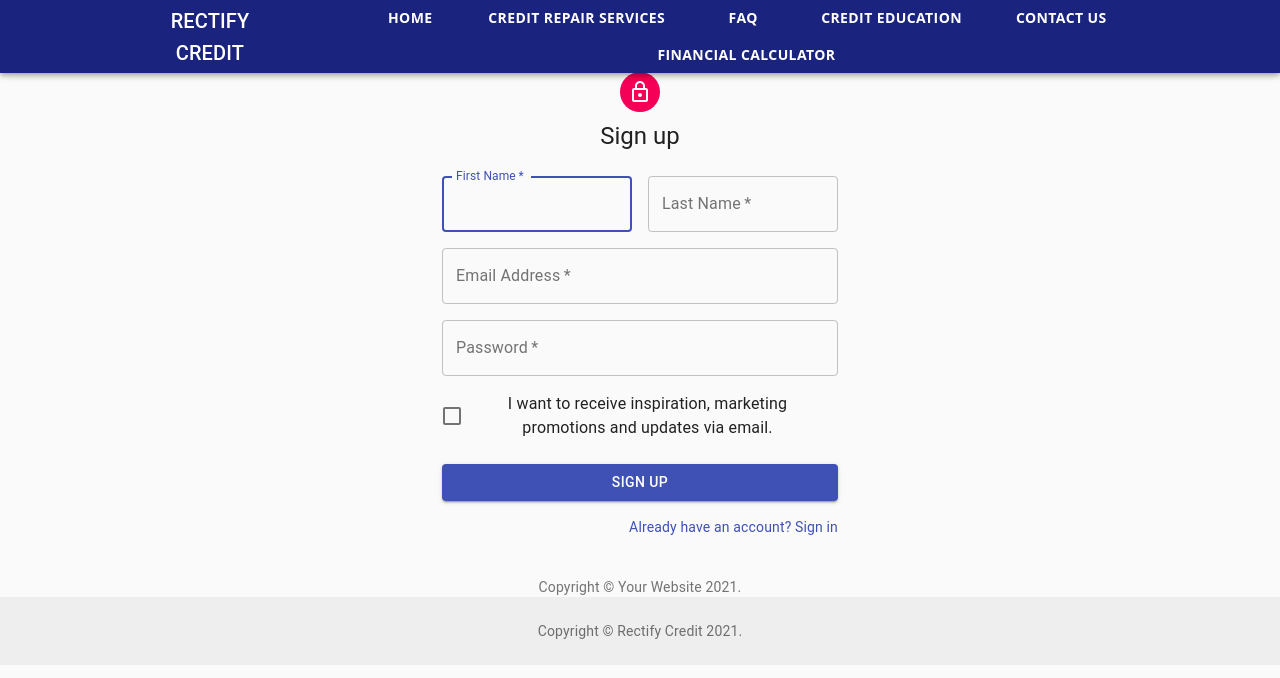
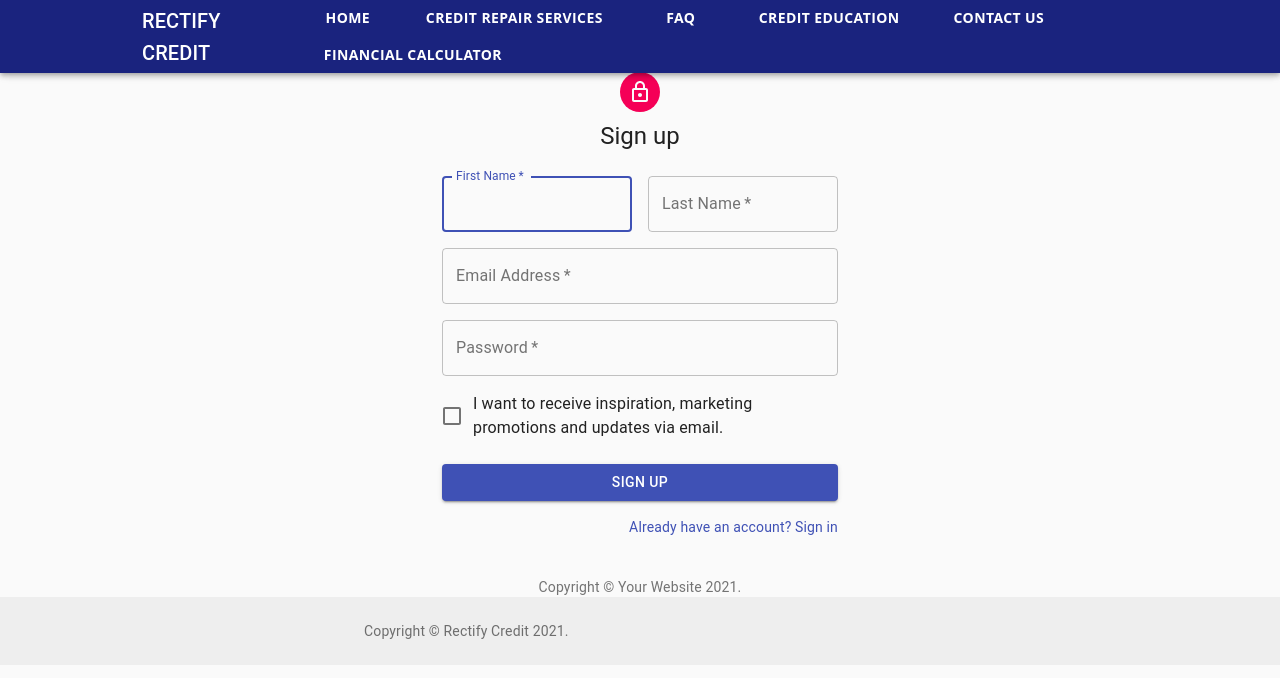
Before and after one commit to sharvaridhomne/rectify, a React (Create React App) app in the folder my-app/: page / in a window 1280 px wide. Shown: the top 678 px of the page. Built offline with nearby package versions, Linux system fonts and the light colour scheme.

Commit message:
clean up

```diff
--- a/my-app/src/App.js
+++ b/my-app/src/App.js
@@ -1,3 +1,4 @@
+import { makeStyles} from "@material-ui/core";
 import { Switch } from "react-router-dom";
 import "./App.css";
 import Header from "./components/Header";
@@ -5,8 +6,9 @@ import StickyFooter from "./components/StickyFooter";
 import Routes from "./routes";
 
 function App() {
+
   return (
-    <div className="App">
+    <div >
       <Header />
       <Switch>
         <Routes />
```
